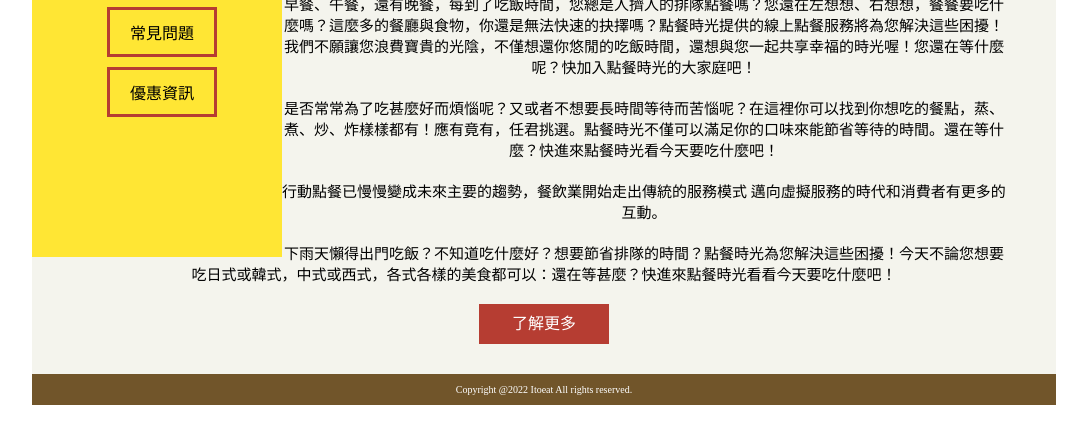
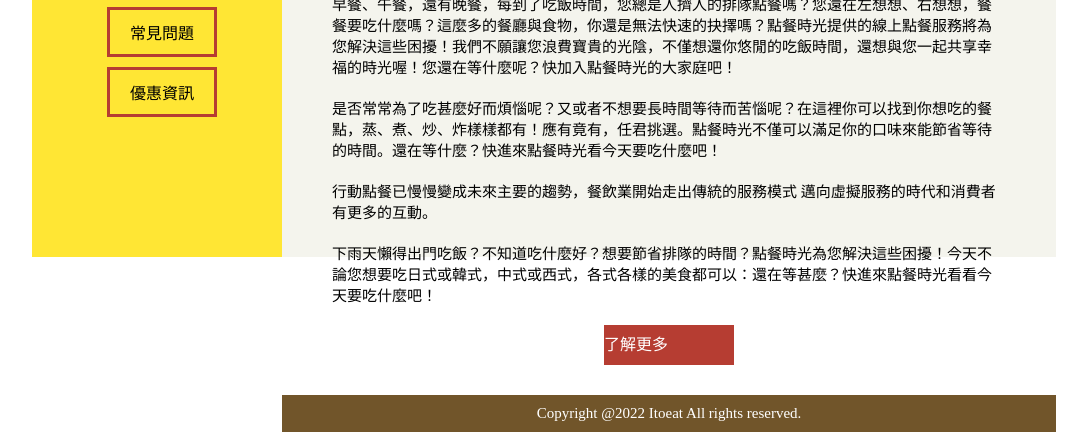
Before and after one commit to ckpleung1203/5-03, a plain HTML site: page index.html in a window 1280 px wide. Shown: the part 401-833 px from the top of the page, without its empty margins (96-1183 px from the left). Before the commit the page ends 806 px from the top, so only its background shows below. Drawn offline with Linux system fonts and the light colour scheme.

Commit message:
finish 2 sections

```diff
--- a/css/style.css
+++ b/css/style.css
@@ -72,13 +72,23 @@ li a:hover {
 
 #content_in{
     padding: 30px 50px;
-    text-align: center;
-    background-color: #F4F4ED;
 }
 
 #content h1{
     color: #B63D32;
     margin-bottom: 10px;
+}
+
+#content{
+    height: 350px;
+    float: left;
+    width: 774px;
+    background-color: #F4F4ED;
+}
+
+#content p{
+    font-size: 15px;
+    margin-bottom: 20px;
 }
 
 #content_in p{
@@ -97,6 +107,7 @@ li a:hover {
     color: #FFFFFF;
 }
 footer{
+    clear: both;
     background-color:#71552A;
     text-align: center;
 }
```
